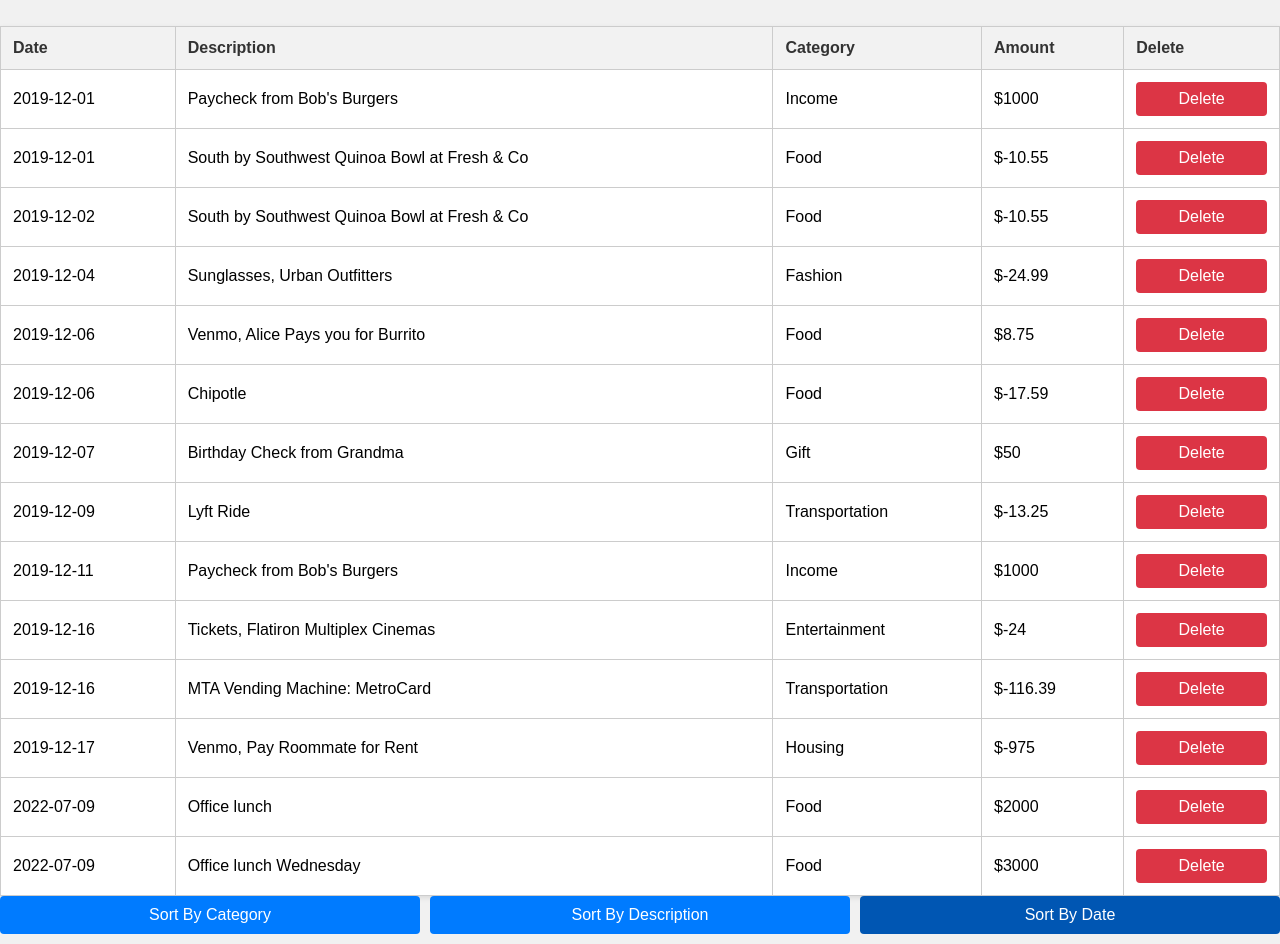
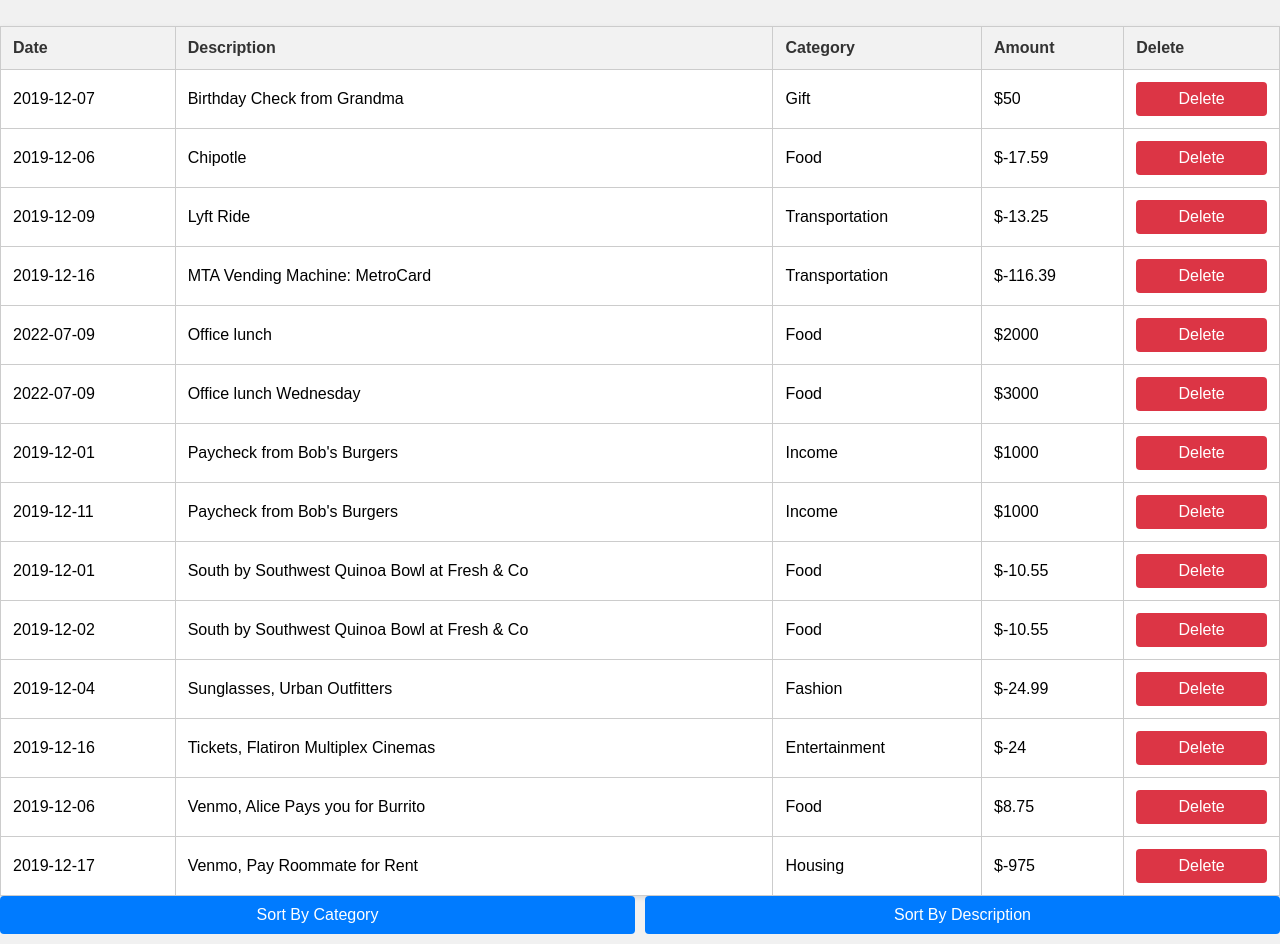
Before and after one commit to MeshackPatrick/reactApp, a React (Create React App) app: page / in a window 1280 px wide. Shown: the part 340-1284 px from the top of the page. Built offline with nearby package versions, Linux system fonts and the light colour scheme; data requests are answered from the project's data file.

Commit message:
sorting data with description and category

```diff
--- a/src/components/TransactionTable.js
+++ b/src/components/TransactionTable.js
@@ -8,12 +8,8 @@
             if (sortBy==="category"){
                 return a.category.localeCompare(b.category)
             }
-            else if (sortBy==="description"){
+            else {
                 return a.description.localeCompare(b.description)
-            }
-            else {
-                //default sorting
-                return a.id - b.id
             }
         })
 
@@ -46,7 +42,7 @@
             <div className="SortButtons">
                 <button className={`SortButton ${sortBy==="category"?"active":""}`} onClick={()=>handleSort("category")}>Sort By Category</button>
                 <button className={`SortButton ${sortBy==="description"?"active":""}`} onClick={()=>handleSort("description")}>Sort By Description</button>
-                <button className={`SortButton ${!sortBy ? "active":""}`} onClick={()=>handleSort("null")}>Sort By Date</button>
+
             </div>
         </div>
     )
```
